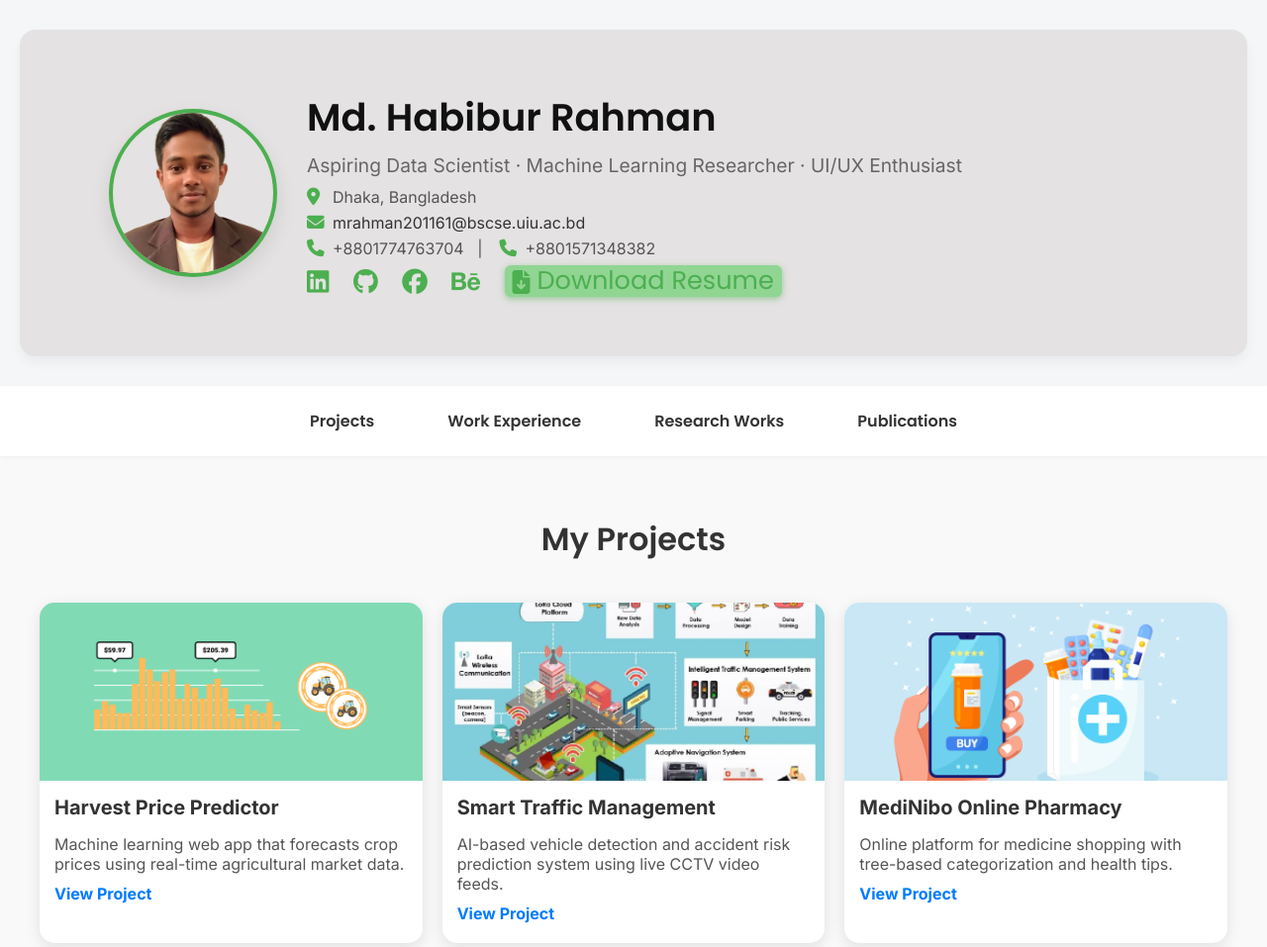
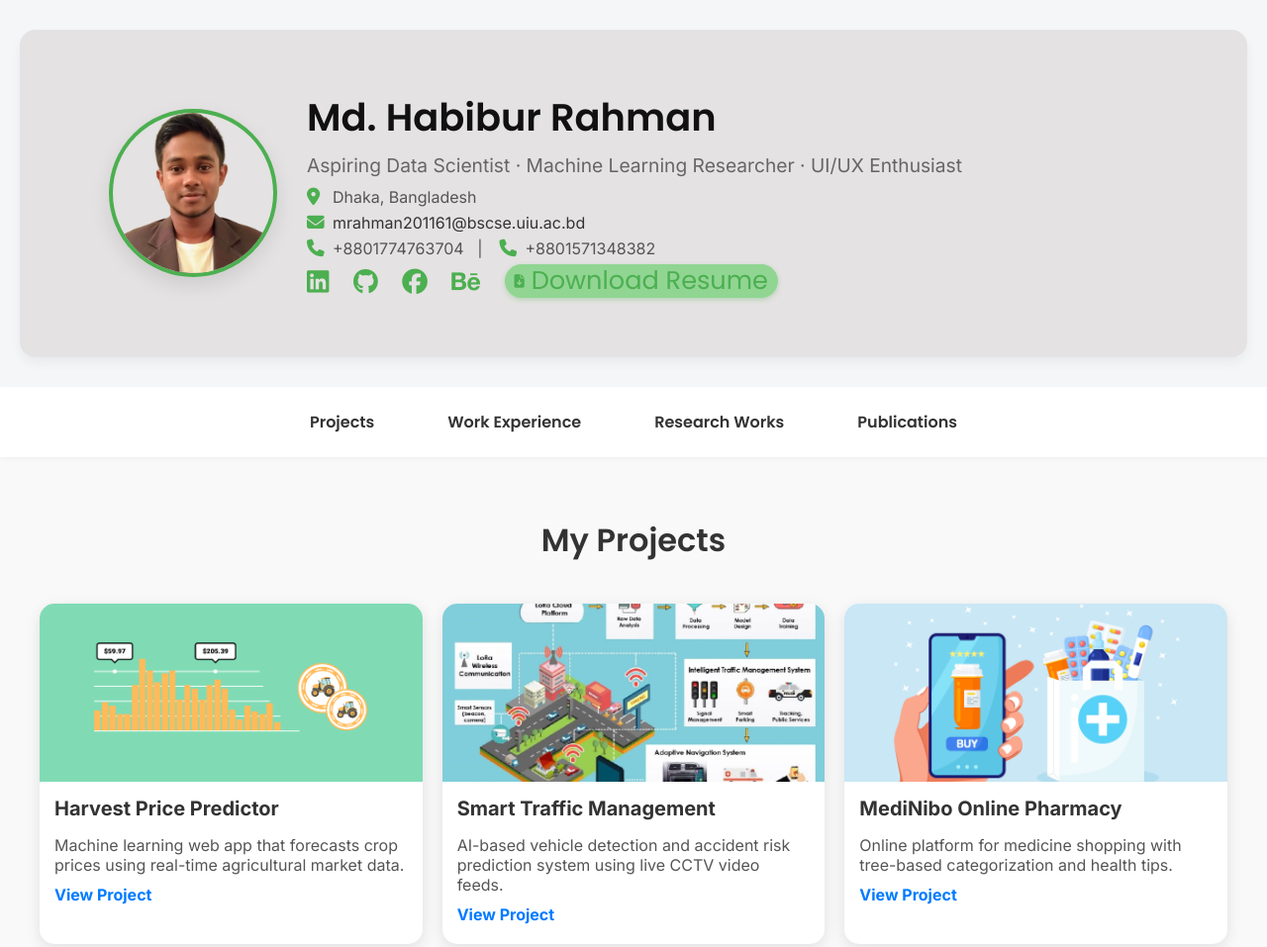
Before and after one commit to habibur2694/Habibur_Profile, a plain HTML site: page index.html in a window 1280 px wide. Shown: the top 957 px of the page at 99% size. Drawn offline with Linux system fonts and the light colour scheme.

Commit message:
header upadate6

```diff
--- a/style.css
+++ b/style.css
@@ -277,11 +277,10 @@ body {
   text-decoration: underline;
 }
 
-
 /* Compact Footer Styles */
 .footer-bottom {
-  background-color: #488f4b;  /* ব্ল্যাক ব্যাকগ্রাউন্ড */
-  color: #1b1a1a;             /* হালকা ধূসর টেক্সট কালার */
+  background-color: #000;  /* Black background */
+  color: #ccc;             /* Light gray text */
   text-align: center;
   border-top: 1px solid #444;
   padding: 10px 0;
@@ -289,39 +288,37 @@ body {
   font-size: 0.9rem;
 }
 
-
-
+/* Resume Download Button */
 .btn-download-resume {
   display: inline-flex;
   align-items: center;
-  gap: 5px;
+  gap: 6px;
   background-color: #91d593;
-  color: rgb(28, 23, 23);
-  font-weight: 5;
-  font-size: 2px;
+  color: white;
+  font-weight: 500;
+  font-size: 0.7rem;
   font-family: 'Poppins', sans-serif;
-  font-size: 0.50rem;      /* ছোট ফন্ট সাইজ */
-  padding: 3px 8px;       /* প্যাডিং একটু কমিয়ে কম্প্যাক্ট */
-  border-radius: 6px;
+  padding: 4px 10px;
+  border-radius: 20px;
   text-decoration: none;
-  transition: background-color 0.3s ease, color 0.3s ease;
-  box-shadow: 0 2px 6px rgba(76, 175, 80, 0.5);
+  transition: background-color 0.3s ease, box-shadow 0.3s ease;
+  box-shadow: 0 2px 5px rgba(76, 175, 80, 0.3);
   cursor: pointer;
   line-height: 1;
   user-select: none;
 }
 
 .btn-download-resume i {
-  font-size: 1.5rem;       /* আইকনের সাইজও একটু ছোটানো */
+  font-size: 0.85rem;
   transition: transform 0.3s ease;
 }
 
 .btn-download-resume:hover {
   background-color: #7eca82;
   color: white;
-  box-shadow: 0 4px 12px rgba(56, 142, 60, 0.7);
+  box-shadow: 0 4px 12px rgba(56, 142, 60, 0.4);
 }
 
 .btn-download-resume:hover i {
-  transform: translateX(3px);
+  transform: translateX(2px);
 }
```
